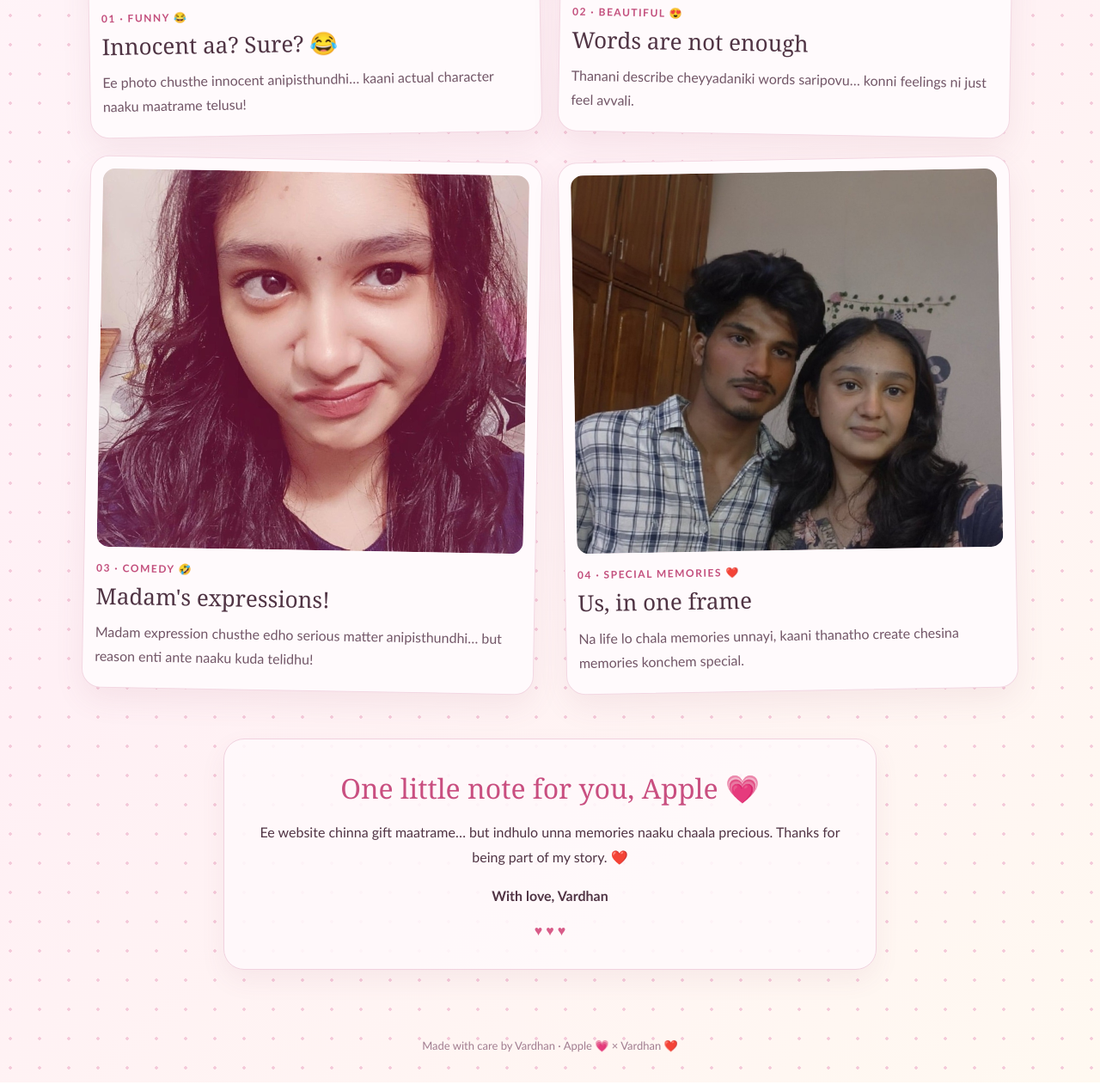
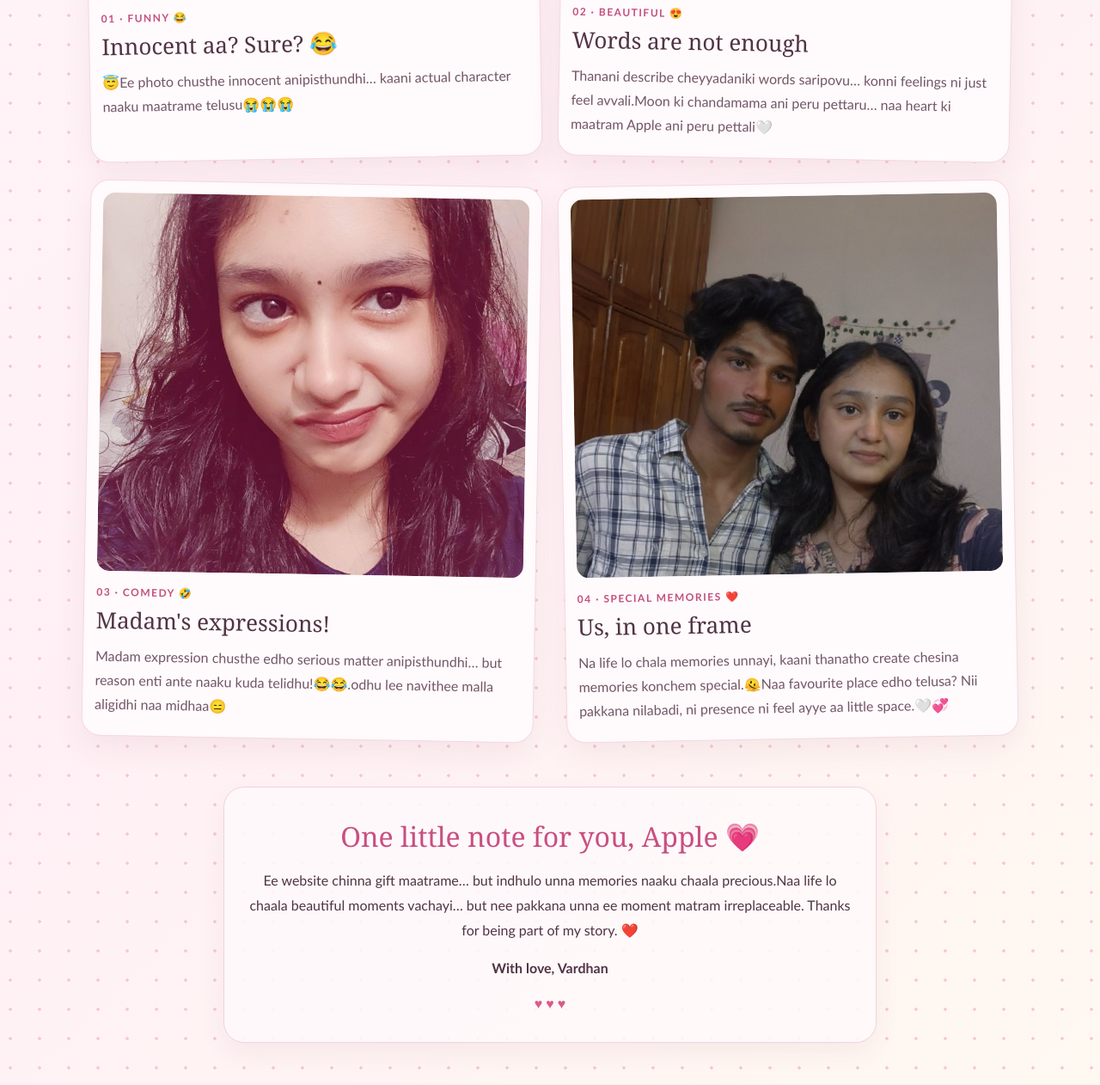
Before and after one commit to vardhanachari07-debug/Apple-Memories, a plain HTML site: page index.html in a window 1280 px wide. Shown: the part 1218-2480 px from the top of the page at 86% size. Drawn offline with Linux system fonts and the light colour scheme.

Commit message:
Enhance captions and final note in index.html
Updated captions and final note with additional emotional expressions.

```diff
--- a/index.html
+++ b/index.html
@@ -90,34 +90,34 @@
         <div class="photo-wrap"><img src="funny.jpg" alt="Apple's funny photo"></div>
         <span class="tag">01 · Funny 😂</span>
         <h2>Innocent aa? Sure? 😂</h2>
-        <p class="caption">Ee photo chusthe innocent anipisthundhi… kaani actual character naaku maatrame telusu!</p>
+        <p class="caption">😇Ee photo chusthe innocent anipisthundhi… kaani actual character naaku maatrame telusu😭😭😭</p>
       </article>
 
       <article class="card" style="--tilt:1deg">
         <div class="photo-wrap"><img src="beautiful.jpg" alt="Apple's beautiful photo"></div>
         <span class="tag">02 · Beautiful 😍</span>
         <h2>Words are not enough</h2>
-        <p class="caption">Thanani describe cheyyadaniki words saripovu… konni feelings ni just feel avvali.</p>
+        <p class="caption">Thanani describe cheyyadaniki words saripovu… konni feelings ni just feel avvali.Moon ki chandamama ani peru pettaru… naa heart ki maatram Apple ani peru pettali🤍</p>
       </article>
 
       <article class="card" style="--tilt:1deg">
         <div class="photo-wrap"><img src="comedy.jpg" alt="Apple's comedy photo"></div>
         <span class="tag">03 · Comedy 🤣</span>
         <h2>Madam's expressions!</h2>
-        <p class="caption">Madam expression chusthe edho serious matter anipisthundhi… but reason enti ante naaku kuda telidhu!</p>
+        <p class="caption">Madam expression chusthe edho serious matter anipisthundhi… but reason enti ante naaku kuda telidhu!😂😂.odhu lee navithee malla aligidhi naa midhaa😑</p>
       </article>
 
       <article class="card" style="--tilt:-1deg">
         <div class="photo-wrap"><img src="special.jpg" alt="A special memory together"></div>
         <span class="tag">04 · Special memories ❤️</span>
         <h2>Us, in one frame</h2>
-        <p class="caption">Na life lo chala memories unnayi, kaani thanatho create chesina memories konchem special.</p>
+        <p class="caption">Na life lo chala memories unnayi, kaani thanatho create chesina memories konchem special.🫠Naa favourite place edho telusa? Nii pakkana nilabadi, ni presence ni feel ayye aa little space.🤍💞</p>
       </article>
     </section>
 
     <section class="final-note">
       <h2>One little note for you, Apple 💗</h2>
-      <p>Ee website chinna gift maatrame… but indhulo unna memories naaku chaala precious. Thanks for being part of my story. ❤️</p>
+      <p>Ee website chinna gift maatrame… but indhulo unna memories naaku chaala precious.Naa life lo chaala beautiful moments vachayi… but nee pakkana unna ee moment matram irreplaceable. Thanks for being part of my story. ❤️</p>
       <p><strong>With love, Vardhan</strong></p>
       <div class="heart">♥ ♥ ♥</div>
     </section>
```
